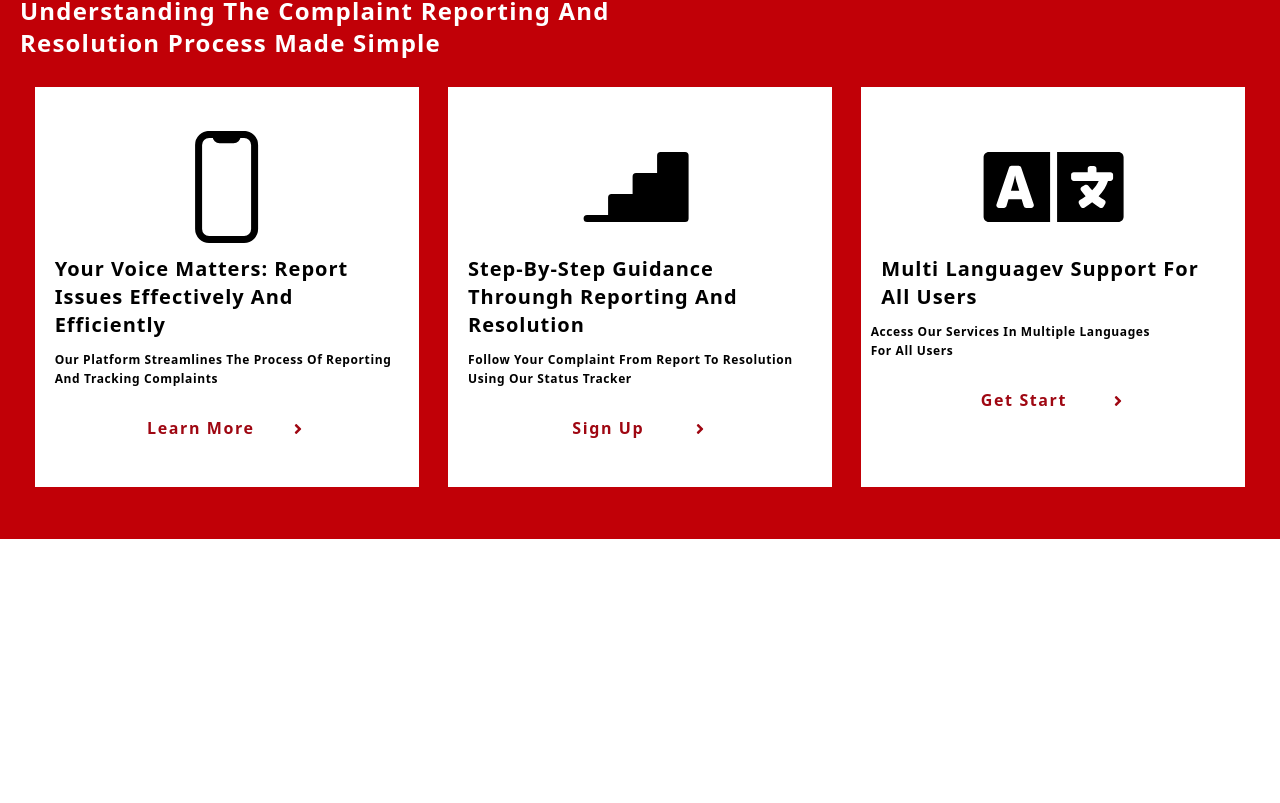
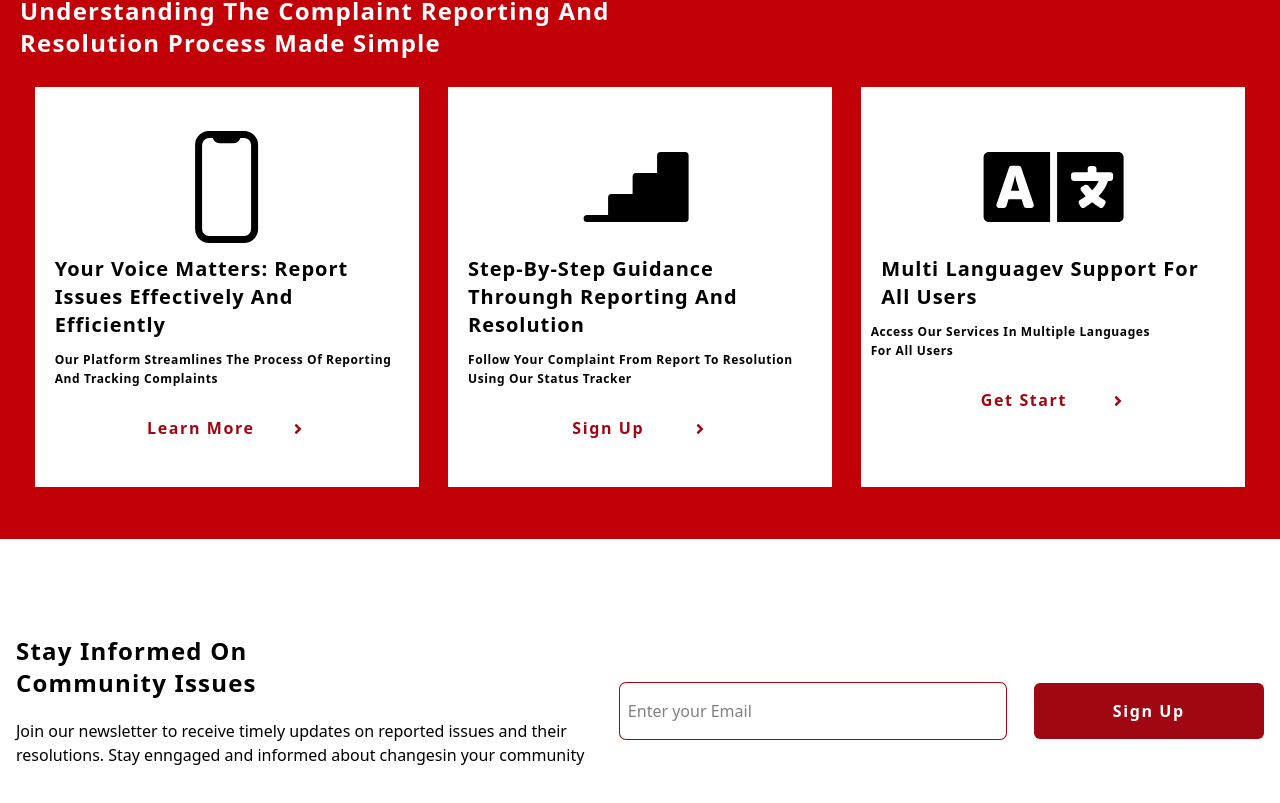
Before and after one commit to theejay25/Abia-state-hackathon, a React (Vite) app: page / in a window 1280 px wide. Shown: the part 4777-5580 px from the top of the page. Before the commit the page ends 5316 px from the top, so only its background shows below. Built offline with nearby package versions, Linux system fonts and the light colour scheme.

Commit message:
app update

```diff
--- a/index.html
+++ b/index.html
@@ -4,7 +4,7 @@
     <meta charset="UTF-8" />
     <link rel="icon" type="image/svg+xml" href="/vite.svg" />
     <meta name="viewport" content="width=device-width, initial-scale=1.0" />
-    <title>Vite + React + TS</title>
+    <title>Civic Connect</title>
   </head>
   <body>
     <div id="root" class="h-[100dvh]"></div>
--- /dev/null
+++ b/src/components/PenZero.tsx
@@ -0,0 +1,23 @@
+import Button from './Button';
+
+const PenZero = () => {
+  return (
+    <>
+    <div className="pen-zero-div">
+        <div className='lg:h-full lg:flex lg:flex-col gap-5 lg:mt-20'>
+        <p className="title-text text-2xl w-[250px]">stay informed on community issues</p>
+        <p>Join our newsletter to receive timely updates on reported issues and their resolutions. Stay enngaged and informed about changesin your community</p>
+        </div>
+        <form action="" className="w-full h-[7vh] py-2 flex justify-between mt-2 lg:mt-30">
+            <input type="text" name="" id="" placeholder="Enter your Email" className="input"/>
+
+               <Button className="learn-more-btn  text-white bg-red-800 w-[20vw] lg:w-[18vw]">
+                        sign up
+                </Button>
+        </form>
+    </div>
+    </>
+  )
+}
+
+export default PenZero
--- a/src/css-components/divs.css
+++ b/src/css-components/divs.css
@@ -52,4 +52,13 @@
     .resolutionCards {
         @apply bg-white h-[50vh] mt-7 px-5 py-5 flex flex-col items-center gap-3 lg:w-[30vw]
     }
+
+    .pen-zero-div {
+        @apply bg-white w-full h-[35vh] p-4 flex flex-col gap-6 lg:flex-row lg:h-[42vh]
+    }
+
+    input {
+        @apply bg-white h-[5vh] w-[70%] rounded-md outline-0 ring-1 ring-red-800 px-2 lg:w-[60%] lg:h-[7vh]
+    }
+
 }
--- a/src/pages/Index.tsx
+++ b/src/pages/Index.tsx
@@ -2,6 +2,7 @@ import ExploreSection from "../components/ExploreSection"
 import HeroSection from "../components/HeroSection"
 import MiddleSection from "../components/MiddleSection"
 import NavBar from "../components/NavBar"
+import PenZero from "../components/PenZero"
 import PlanSection from "../components/PlanSection"
 import ResolutionSection from "../components/ResolutionSection"
 
@@ -14,6 +15,7 @@ const Index = () => {
     <MiddleSection />
     <PlanSection />
     <ResolutionSection />
+    <PenZero />
     </>
   )
 }
```
